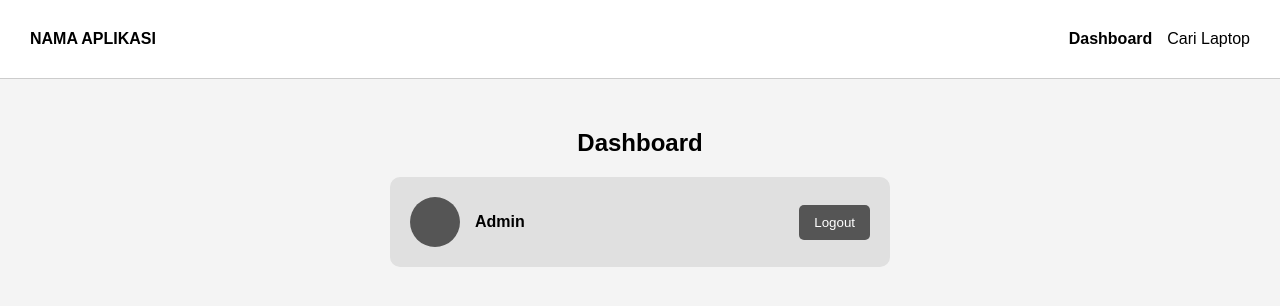
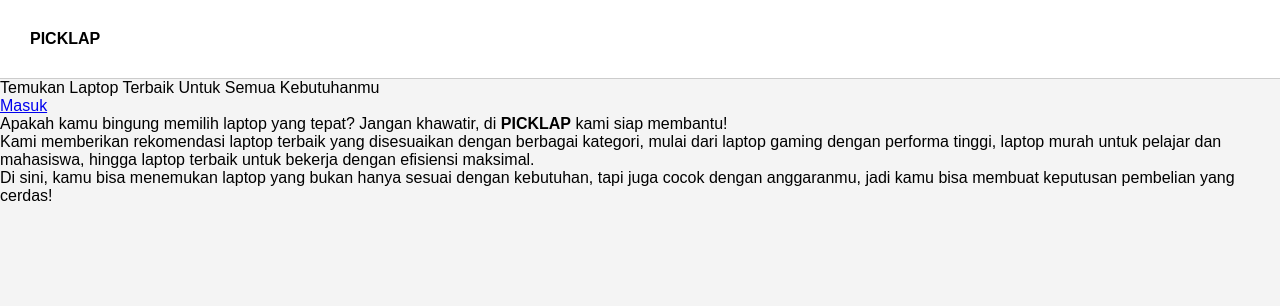
Before and after one commit to azhari-dev/Project-SPK, a PHP site: page / in a window 1280 px wide. Shown: the top 306 px of the page. Run offline with PHP 8.4, Linux system fonts and the light colour scheme.

Commit message:
Update index.php

```diff
--- a/index.php
+++ b/index.php
@@ -1,32 +1,32 @@
 <!DOCTYPE html>
 <html lang="en">
+
 <head>
     <meta charset="UTF-8">
     <meta name="viewport" content="width=device-width, initial-scale=1.0">
     <link rel="stylesheet" href="style.css">
     <title>Document</title>
 </head>
+
 <body>
 
-    <div class="navbar">
-        <div class="logo">NAMA APLIKASI</div>
-        <div class="menu">
-            <a href="#" class="active">Dashboard</a>
-            <a href="#">Cari Laptop</a>
+    <div class="db-container lp">
+        <div class="navbar lp-1">
+            <div class="logo">PICKLAP</div>
         </div>
-    </div>
-    <div class="container">
-        <div class="heading">Dashboard</div>
-        <div class="profile-card">
-            <div class="avatar"></div>
-            <div class="info">
-                <div class="username">Admin</div>
+        <div class="lp-2">
+            <div class="left section">
+                <p>Temukan Laptop Terbaik Untuk Semua Kebutuhanmu</p>
+                <a href="login.php">Masuk</a>
             </div>
-            <form action="" method="GET">
-                <button type="submit" name="logout" value="1" class="logout">Logout</button>
-            </form>
+            <div class="right section">
+                <p>Apakah kamu bingung memilih laptop yang tepat? Jangan khawatir, di <b>PICKLAP</b> kami siap membantu!</p>
+                <p>Kami memberikan rekomendasi laptop terbaik yang disesuaikan dengan berbagai kategori, mulai dari laptop gaming dengan performa tinggi, laptop murah untuk pelajar dan mahasiswa, hingga laptop terbaik untuk bekerja dengan efisiensi maksimal.</p>
+                <p>Di sini, kamu bisa menemukan laptop yang bukan hanya sesuai dengan kebutuhan, tapi juga cocok dengan anggaranmu, jadi kamu bisa membuat keputusan pembelian yang cerdas!</p>
+            </div>
         </div>
     </div>
 
 </body>
+
 </html>
```
